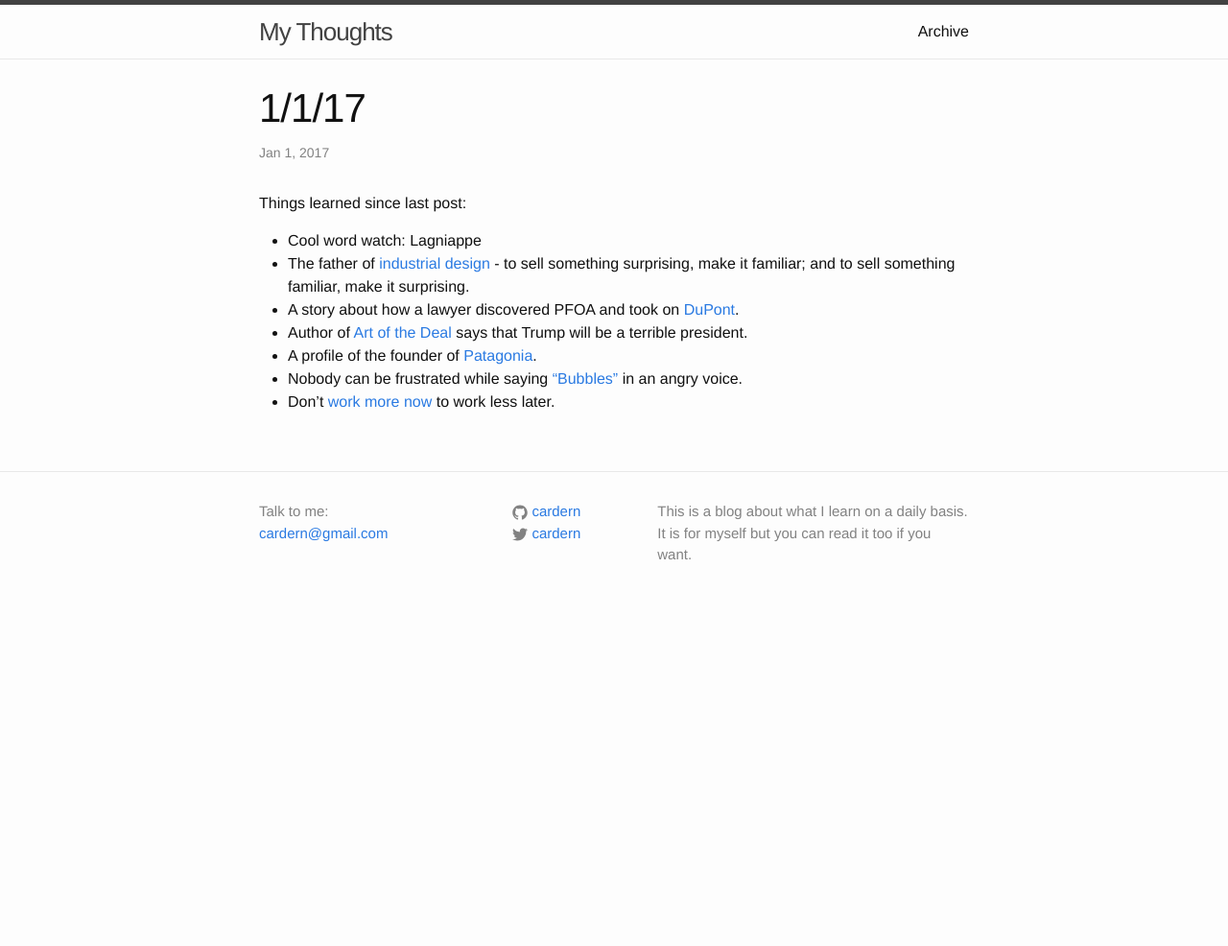
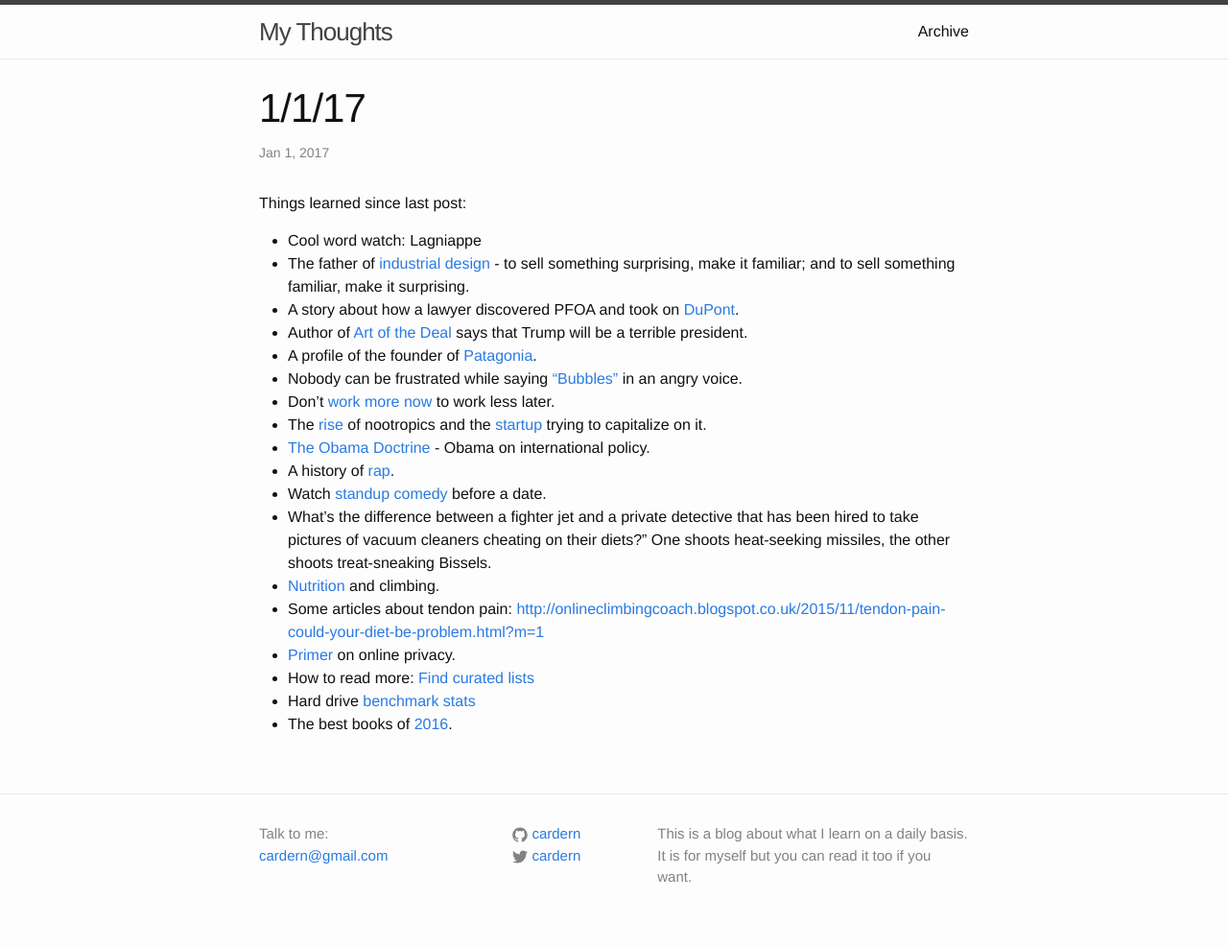
Before and after one commit to cardern/blog, a Jekyll site: the page built from _posts/2017-01-01-31.markdown, in a window 1280 px wide. Shown: the whole page at 96% size. Built offline with Jekyll 4.4.1, drawn with Linux system fonts in a browser that asks for light colours; before the commit the page ends 900 px from its top, so only the background shows below that.

Commit message:
First 2017 Update!

```diff
--- a/_posts/2016-05-08-30.markdown
+++ b/_posts/2016-05-08-30.markdown
@@ -5,7 +5,6 @@
 ---
 Things learned since last post:
 
-* Cool word watch:
 * Why should I believe in a God? One compelling reason: if belief improves your own life and those around you - the ends justify the means.
 * The rise of [co-living](http://www.newyorker.com/magazine/2016/05/16/the-rise-of-the-co-living-startup?utm_source=nextdraft&utm_medium=email). The weather service no longer using [all caps](https://www.propublica.org/article/how-typography-can-save-your-life?utm_source=nextdraft&utm_medium=email).
 * [Interview](https://medium.com/strong-words/a-lifestyle-business-can-kill-you-2e45add4107f#.mfza4ohmi) with founder of MetaFilter on running a lifestyle business.
--- a/_posts/2017-01-01-31.markdown
+++ b/_posts/2017-01-01-31.markdown
@@ -12,3 +12,14 @@
 * A profile of the founder of [Patagonia](http://www.newyorker.com/magazine/2016/09/19/patagonias-philosopher-king?src=longreads).
 * Nobody can be frustrated while saying [“Bubbles”](https://medium.com/personal-growth/13-things-you-need-to-give-up-if-you-want-to-be-successful-44b5b9b06a26#.fqzrg2izc) in an angry voice.
 * Don't [work more now](https://m.signalvnoise.com/80-hours-now-40-hours-later-f0b3621816e#.jm83sra43) to work less later.
+* The [rise](http://www.gq.com/story/micro-dosing-lsd?utm_source=nextdraft&utm_medium=email) of nootropics and the [startup](https://nootrobox.com/) trying to capitalize on it.
+* [The Obama Doctrine](http://www.theatlantic.com/magazine/archive/2016/04/the-obama-doctrine/471525/) - Obama on international policy.
+* A history of [rap](http://www.complex.com/music/2017/01/the-best-rapper-alive-every-year-since-1979).
+* Watch [standup comedy](https://medium.com/the-mission/how-to-get-people-to-like-you-in-5-seconds-or-less-67e64cb91155#.456fos4rd) before a date.
+* What's the difference between a fighter jet and a private detective that has been hired to take pictures of vacuum cleaners cheating on their diets?" One shoots heat-seeking missiles, the other shoots treat-sneaking Bissels.
+* [Nutrition](http://www.rockandice.com/rock-climbing-training/nutrition-eating-your-way-to-better-climbing) and climbing.
+* Some articles about tendon pain: [http://onlineclimbingcoach.blogspot.co.uk/2015/11/tendon-pain-could-your-diet-be-problem.html?m=1](1)
+* [Primer](https://medium.freecodecamp.com/how-to-set-up-a-vpn-in-5-minutes-for-free-and-why-you-urgently-need-one-d5cdba361907) on online privacy.
+* How to read more: [Find curated lists](https://medium.com/the-mission/how-to-read-a-lot-more-books-this-year-according-to-harvard-research-e1dfc55e0b9f)
+* Hard drive [benchmark stats](https://www.backblaze.com/blog/hard-drive-benchmark-stats-2016/)
+* The best books of [2016](http://kottke.org/16/12/the-best-books-of-2016?utm_source=nextdraft&utm_medium=email).
```
